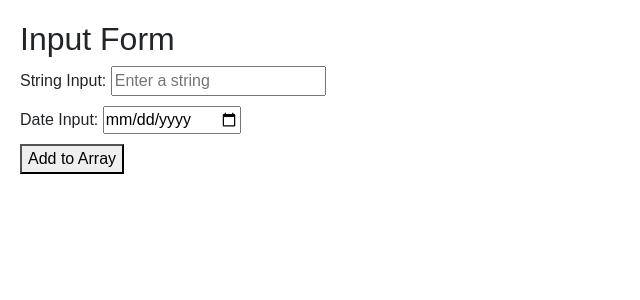
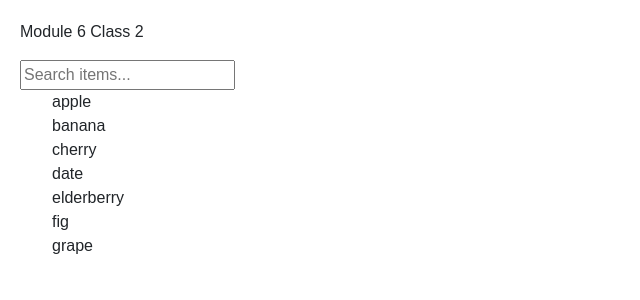
Before and after one commit to MohanManirul/react-blog, a React (Vite) app: page /module6 in a window 1280 px wide. Shown: the top 300 px of the page, without its empty margins (0-640 px from the left). Built offline with nearby package versions, Linux system fonts and the light colour scheme.

Commit message:
Expensive computation using useMemo

```diff
--- /dev/null
+++ b/src/component/Module6Class2.jsx
@@ -0,0 +1,41 @@
+import React, { useState, useMemo } from "react";
+
+const Module6Class2 = () => {
+
+    const [searchTerm, setSearchTerm] = useState("");
+    const [items] = useState([
+      "apple",
+      "banana",
+      "cherry",
+      "date",
+      "elderberry",
+      "fig",
+      "grape",
+    ]);
+
+    // Expensive computation
+    const filteredItems = useMemo(() => {
+      console.log("Filtering items...");
+      return items.filter((item) => item.toLowerCase().includes(searchTerm.toLowerCase()));
+    }, [searchTerm, items]);
+
+
+    return (
+        <div>
+            <p>Module 6 Class 2</p>
+            <input
+                type="text"
+                placeholder="Search items..."
+                value={searchTerm}
+                onChange={(e) => setSearchTerm(e.target.value)}
+            />
+            <ul>
+                {filteredItems.map((item, index) => (
+                <li key={index}>{item}</li>
+                ))}
+            </ul>
+        </div>
+    );
+};
+
+export default Module6Class2;
--- a/src/layout/layout.jsx
+++ b/src/layout/layout.jsx
@@ -20,7 +20,9 @@ const Layout = (props) => {
 
     return (
         <div className="container">
-
+             <p class="text-dark text-center mt-3">
+                Live site links will be live within 3 working days. Thank you for visiting my portfolio.
+            </p>
            <ul className="listDisplay">
                 <li className="listDisplay"> <NavLink to={'/module5'}>Module 5</NavLink></li> <br />
                 <li className="listDisplay"> <NavLink to={'/module6'}>Module 6</NavLink></li> <br />
--- a/src/pages/HomePage.jsx
+++ b/src/pages/HomePage.jsx
@@ -21,6 +21,8 @@ const HomePage = () => {
         // Layout shows the menu
         <Layout>
             <Link to={'/module'}/>
+
+
             {
                 list===null? <Loader /> : <BlogList list ={list} /> // shows the newest post on home page
             }
--- a/src/pages/Module6.jsx
+++ b/src/pages/Module6.jsx
@@ -1,4 +1,5 @@
 import React, { useState } from "react";
+import Module6Class2 from './../component/Module6Class2';
 
 function InputArrayForm() {
   const [stringValue, setStringValue] = useState("");
@@ -16,43 +17,7 @@ function InputArrayForm() {
 
   return (
     <div style={{ padding: "20px", fontFamily: "Arial, sans-serif" }}>
-      <h2>Input Form</h2>
-      <div style={{ marginBottom: "10px" }}>
-        <label>
-          String Input:{" "}
-          <input
-            type="text"
-            value={stringValue}
-            onChange={(e) => setStringValue(e.target.value)}
-            placeholder="Enter a string"
-          />
-        </label>
-      </div>
-      <div style={{ marginBottom: "10px" }}>
-        <label>
-          Date Input:{" "}
-          <input
-            type="date"
-            value={dateValue}
-            onChange={(e) => setDateValue(e.target.value)}
-          />
-        </label>
-      </div>
-      <button onClick={handleSubmit} style={{ marginBottom: "10px" }}>
-        Add to Array
-      </button>
-      {dataArray.length > 0 && (
-        <div>
-          <h3>Array Data:</h3>
-          <ul>
-            {dataArray.map((item, index) => (
-              <li key={index}>
-                <strong>String:</strong> {item.string}, <strong>Date:</strong> {item.date}
-              </li>
-            ))}
-          </ul>
-        </div>
-      )}
+      <Module6Class2 />
     </div>
   );
 }
```
